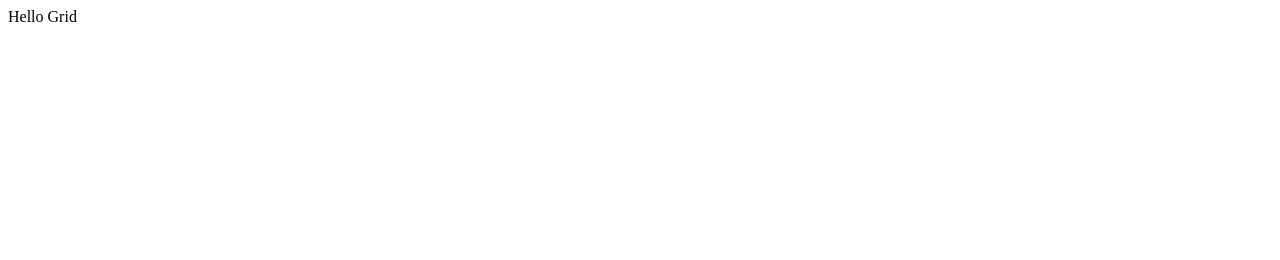
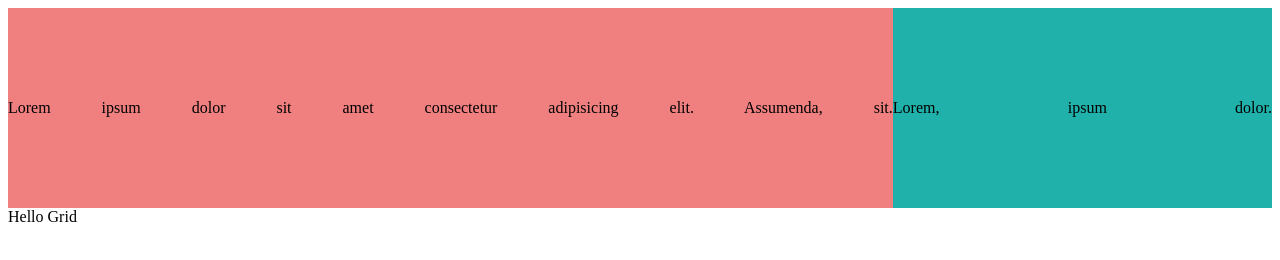
Before and after one commit to changxianglin/justify-text, a website built with webpack: page index.html in a window 1280 px wide. Built offline with nearby package versions, Linux system fonts and the light colour scheme.

Commit message:
finish layout

```diff
--- a/index.html
+++ b/index.html
@@ -6,9 +6,49 @@
   <meta http-equiv="X-UA-Compatible" content="ie=edge">
   <title>Justify Text</title>
   <script src="https://unpkg.com/lodash@4.16.6"></script>
+
+  <style>
+    .wrapper {
+      display: grid;
+      grid-template-columns: 70% 30%;
+      grid-template-rows: 200px;
+    }
+
+    .box-1 {
+      line-height: 200px;
+      align-items: center;
+      background: lightcoral;
+      text-align: justify;
+    }
+
+    .box-1::after {
+      display: inline-block;
+      content: '';
+      width: 100%;
+    }
+
+    .box-2 {
+      line-height: 200px;
+      background: lightseagreen;
+      text-align: justify;
+    }
+
+    .box-2::after {
+      display: inline-block;
+      content: '';
+      width: 100%;
+    }
+  </style>
 </head>
 <body>
   <div id="app"></div>
   <script src="./dist/bundle.js"></script>
+
+
+
+  <div class="wrapper">
+    <div class="box-1">Lorem ipsum dolor sit amet consectetur adipisicing elit. Assumenda, sit.</div>
+    <div class="box-2">Lorem, ipsum dolor.</div>
+  </div>
 </body>
 </html>
```
